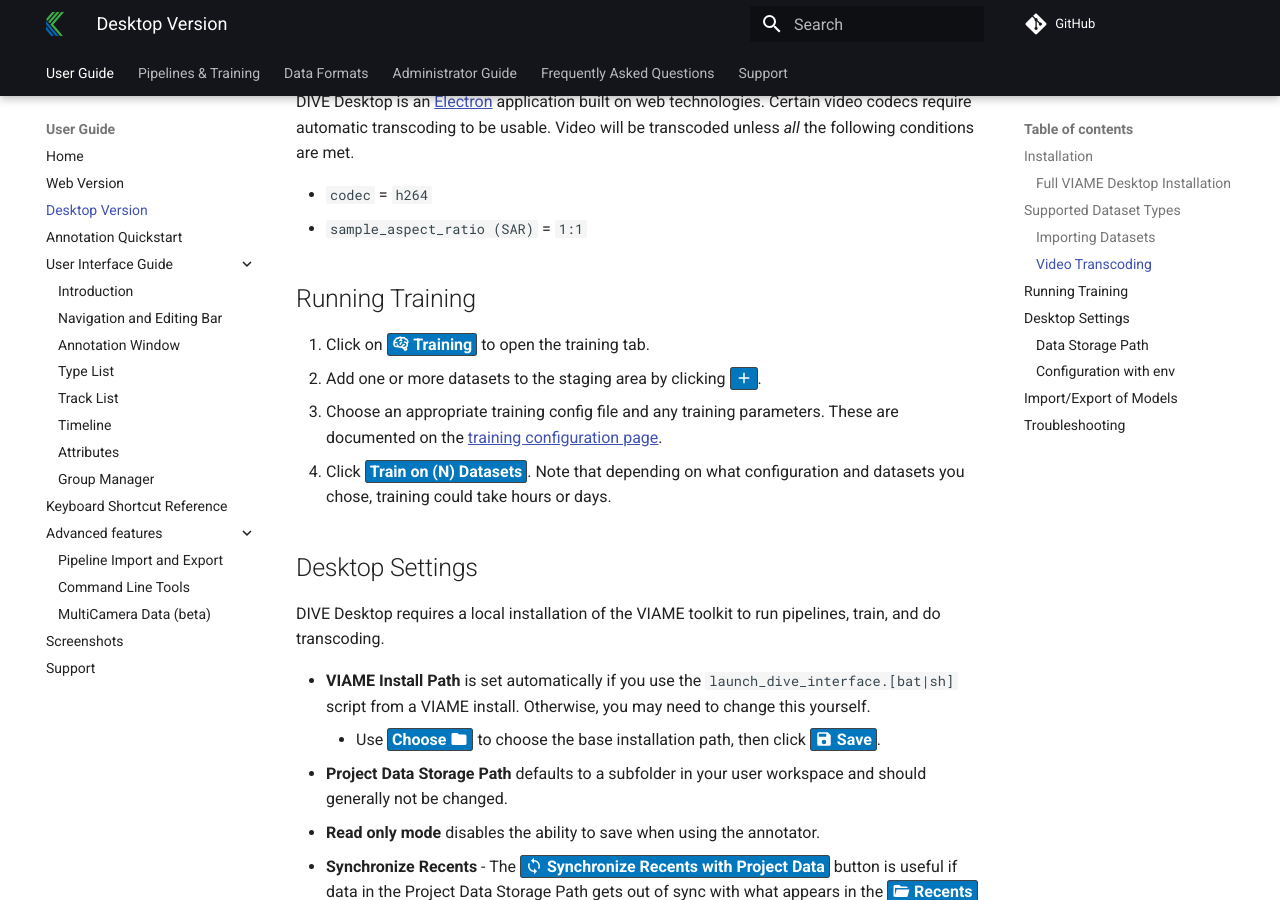
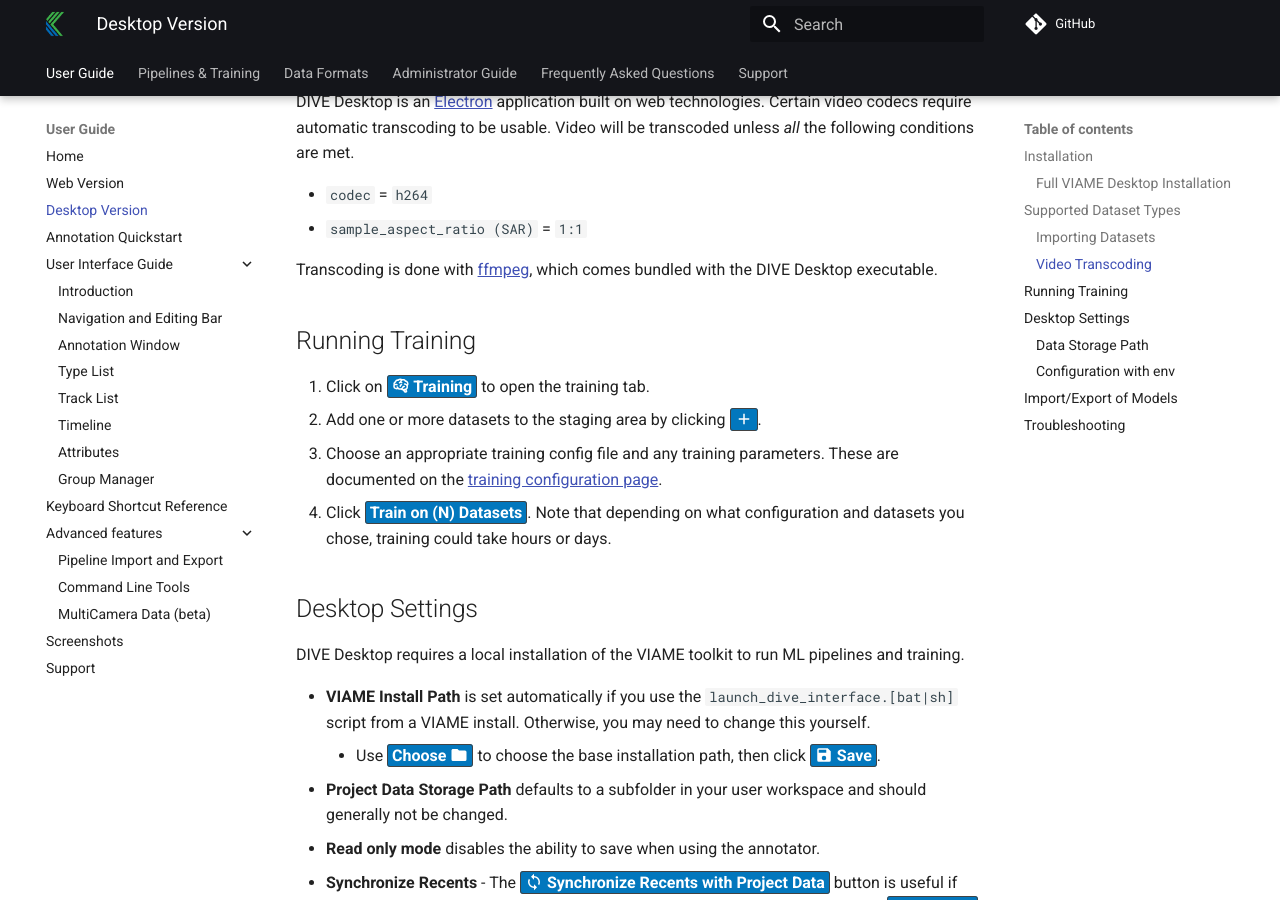
Before and after one commit to Kitware/dive, an MkDocs documentation site: the page built from docs/Dive-Desktop.md, in a window 1280 px wide and 900 px high, scrolled down 2438 px. Built offline with MkDocs 1.6.1 and Material for MkDocs 9.7.7, drawn with Linux system fonts in a browser that asks for light colours; comment, search, counter and statistics services are not loaded; some of the changed text lies outside the part shown.

Commit message:
Update documentation

```diff
--- a/docs/Dive-Desktop.md
+++ b/docs/Dive-Desktop.md
@@ -56,6 +56,8 @@ DIVE Desktop is an [Electron](https://www.electronjs.org/) application built on
 * `codec` = `h264`
 * `sample_aspect_ratio (SAR)` = `1:1`
 
+Transcoding is done with [ffmpeg](https://ffmpeg.org/), which comes bundled with the DIVE Desktop executable.
+
 ## Running Training
 
 1. Click on ==:material-brain: Training== to open the training tab.
@@ -65,7 +67,7 @@ DIVE Desktop is an [Electron](https://www.electronjs.org/) application built on
 
 ## Desktop Settings
 
-DIVE Desktop requires a local installation of the VIAME toolkit to run pipelines, train, and do transcoding.
+DIVE Desktop requires a local installation of the VIAME toolkit to run ML pipelines and training.
 
 * **VIAME Install Path** is set automatically if you use the `launch_dive_interface.[bat|sh]` script from a VIAME install.  Otherwise, you may need to change this yourself.
     * Use ==Choose :material-folder:== to choose the base installation path, then click ==:material-content-save: Save==.
```
Also changed, not shown: other parts of docs/Dive-Desktop.md (+0 -4 lines).
